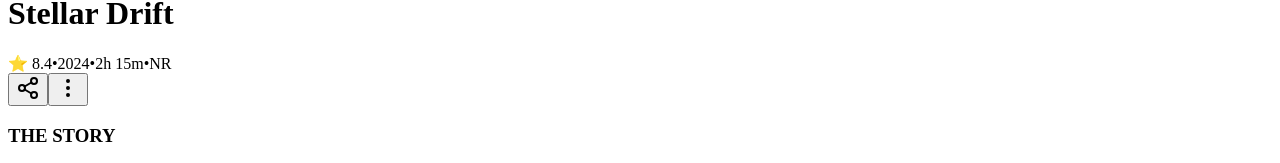
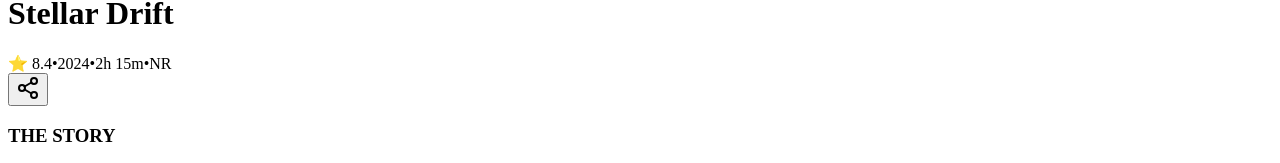
Before and after one commit to thekushalneupane/CineMatch, a React app in the folder frontend/src/: page / in a window 1280 px wide. Both pictures are taken after a click on the button "Surprise Me". Shown: the part 451-614 px from the top of the page. Built offline with nearby package versions, Linux system fonts and the light colour scheme; no server answers; the HTML template or start-up script is replaced by a standard one; a web font is replaced by a local one.

Commit message:
removed MoreVertical Icon

```diff
--- a/frontend/src/components/Result.tsx
+++ b/frontend/src/components/Result.tsx
@@ -1,7 +1,7 @@
 import React, { useState } from 'react';
 import { motion, AnimatePresence } from 'framer-motion';
 import {
-  Play, Bookmark, User, RotateCcw, Share2, MoreVertical,
+  Play, Bookmark, User, RotateCcw, Share2,
   Shuffle, SlidersHorizontal, ChevronRight
 } from 'lucide-react';
 
@@ -178,9 +178,6 @@ export function Result({ onReset, isSurprise = false, surpriseIndex = 0, movieDa
                 <div className="items-center gap-2 text-slate-400 hidden sm:flex">
                   <button className="p-2 hover:bg-slate-100 rounded-full transition-colors">
                     <Share2 className="w-5 h-5" />
-                  </button>
-                  <button className="p-2 hover:bg-slate-100 rounded-full transition-colors">
-                    <MoreVertical className="w-5 h-5" />
                   </button>
                 </div>
               </div>
```
